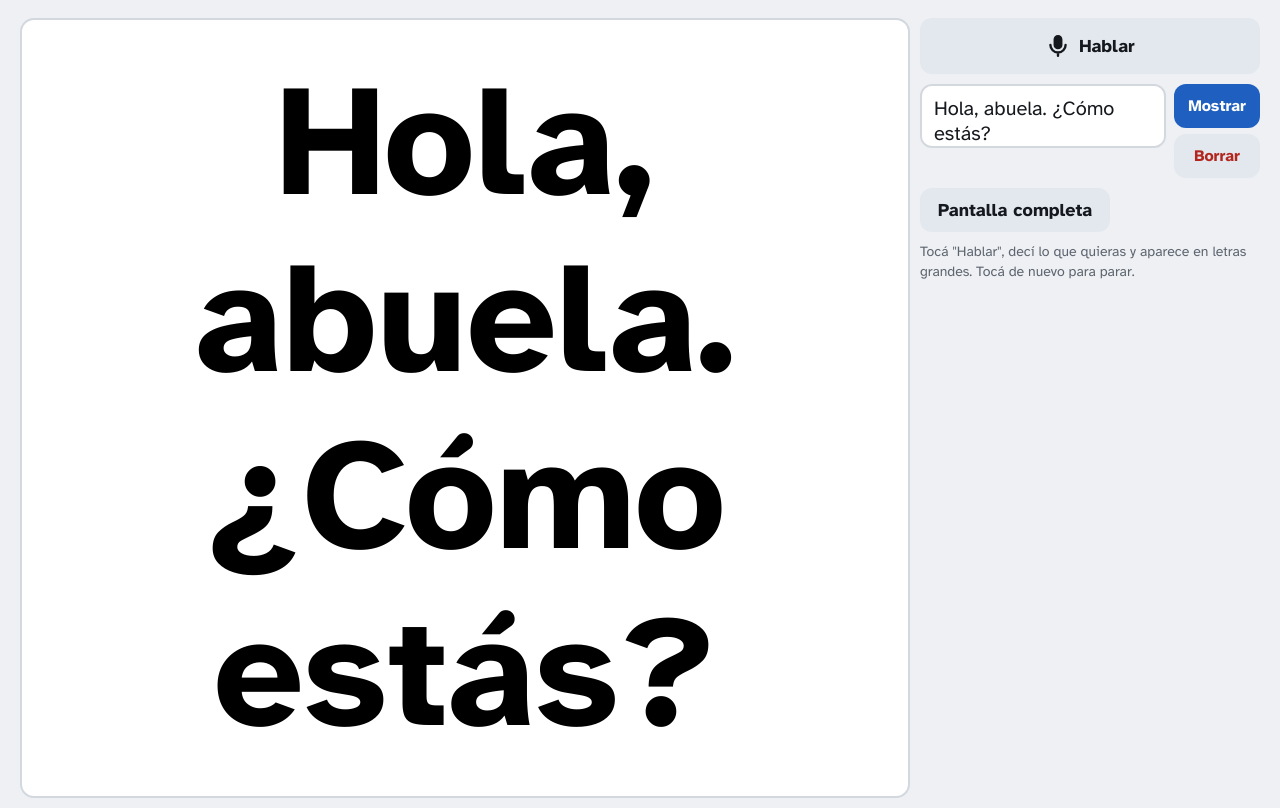
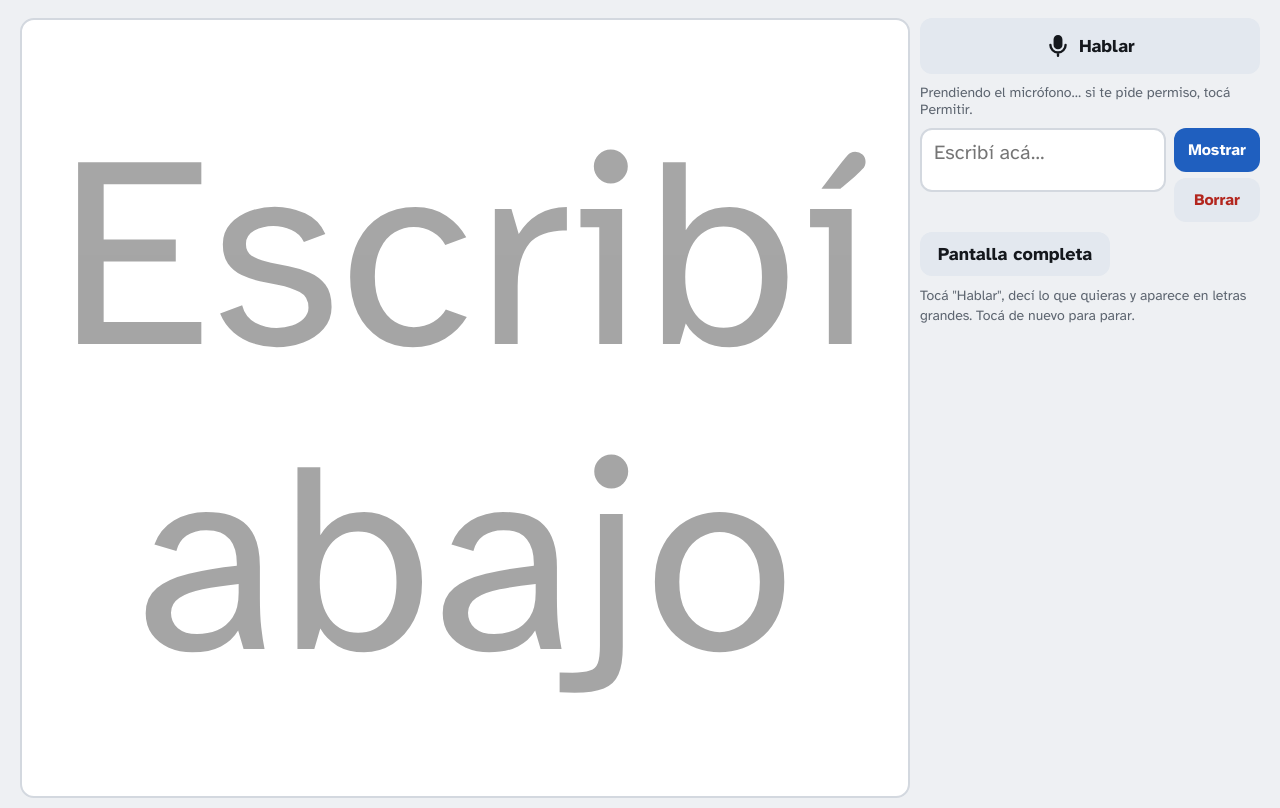
Before and after one commit to omareduardogimenez87/abu, a plain HTML site: page index.html in a window 1280 px wide. Both pictures are taken after a click on the button "Hablar". Drawn offline with Linux system fonts and the light colour scheme.

Commit message:
Arreglar botón Hablar que no hacía nada y mostrar mensajes de estado
El reconocedor de voz se creaba y después se borraba por el orden de las variables.

Co-Authored-By: Claude Opus 5.5 <noreply@anthropic.com>
Claude-Session: https://claude.ai/code/session_01B3u1a6epjCXkhow7y8hSXE

```diff
--- a/index.html
+++ b/index.html
@@ -291,6 +291,7 @@ button{cursor:pointer}
 
   /* ---- dictation: Edu speaks, words appear big ---- */
   var d=null, base='', useLang=true;
+  var rec=null, recOn=false, recWait=null; /* must be set before webSpeech() runs */
   function showDictation(text, partial){
     if(!partial){ render(text); return; }
     out.classList.remove('empty'); out.textContent=text;
@@ -323,14 +324,13 @@ button{cursor:pointer}
   }catch(e){ webSpeech(); }
 
   /* Fallback outside Claude (e.g. a normal web page in Chrome): the browser's own speech recognition */
-  var rec=null, recOn=false;
   function webSpeech(){
     if(d) return;
     var SR=window.SpeechRecognition||window.webkitSpeechRecognition; if(!SR) return;
     rec=new SR(); rec.lang='es-AR'; rec.continuous=true; rec.interimResults=true;
-    rec.onstart=function(){ recOn=true; setMic(true); micMsg('Te escucho. Hablá ahora.'); };
+    rec.onstart=function(){ recOn=true; clearTimeout(recWait); setMic(true); micMsg('Te escucho. Hablá ahora.'); };
     rec.onend=function(){ recOn=false; setMic(false); render(txt.value); remember(txt.value); if($('micMsg').textContent.indexOf('Te escucho')===0) micMsg(''); };
-    rec.onerror=function(e){ micMsg(e.error==='not-allowed'||e.error==='service-not-allowed' ? 'Este lugar no deja usar el micrófono. Usá el micrófono del teclado.' : (e.error==='no-speech' ? 'No escuché nada. Tocá "Hablar" y hablá más cerca.' : 'No se pudo escuchar ('+e.error+').')); };
+    rec.onerror=function(e){ clearTimeout(recWait); micMsg(e.error==='not-allowed'||e.error==='service-not-allowed' ? 'No hay permiso para el micrófono. Tocá los tres puntitos ⋮ y elegí "Abrir en Chrome", o usá el micrófono del teclado.' : (e.error==='no-speech' ? 'No escuché nada. Tocá "Hablar" y hablá más cerca.' : (e.error==='network' ? 'Para dictar hace falta internet. Revisá la conexión y probá de nuevo.' : 'No se pudo escuchar ('+e.error+'). Probá abrirlo en Chrome: ⋮ y "Abrir en Chrome".'))); };
     rec.onresult=function(e){
       var fin='', part='';
       for(var i=e.resultIndex;i<e.results.length;i++){ if(e.results[i].isFinal) fin+=e.results[i][0].transcript; else part+=e.results[i][0].transcript; }
@@ -345,10 +345,13 @@ button{cursor:pointer}
     if(!d && rec){
       if(recOn){ rec.stop(); return; }
       micMsg(''); if(txt.value.trim()){ remember(txt.value); txt.value=''; } render('');
-      try{ rec.start(); }catch(e){ micMsg('No se pudo prender el micrófono. Probá de nuevo.'); }
+      micMsg('Prendiendo el micrófono… si te pide permiso, tocá Permitir.');
+      clearTimeout(recWait);
+      recWait=setTimeout(function(){ if(!recOn) micMsg('El micrófono no arrancó. Si abriste esto desde otra app, tocá los tres puntitos ⋮ y elegí "Abrir en Chrome". Después tocá "Hablar" otra vez.'); },4000);
+      try{ rec.start(); }catch(e){ clearTimeout(recWait); micMsg('No se pudo prender el micrófono ('+(e&&e.name||'error')+'). Probá de nuevo.'); }
       return;
     }
-    if(!d) return;
+    if(!d){ micMsg('El micrófono no está disponible en este navegador. Abrí la página en Chrome, o usá el micrófono del teclado.'); return; }
     if(d.active()){ d.stop().catch(function(){}); return; }
     micMsg('');
     if(txt.value.trim()){ remember(txt.value); txt.value=''; }
```
